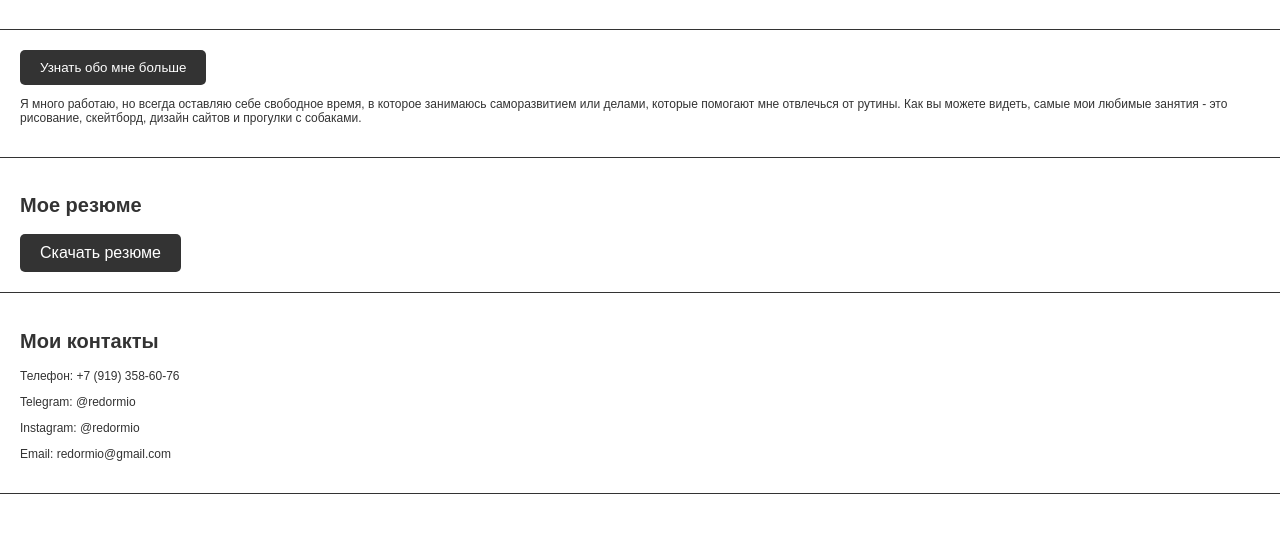
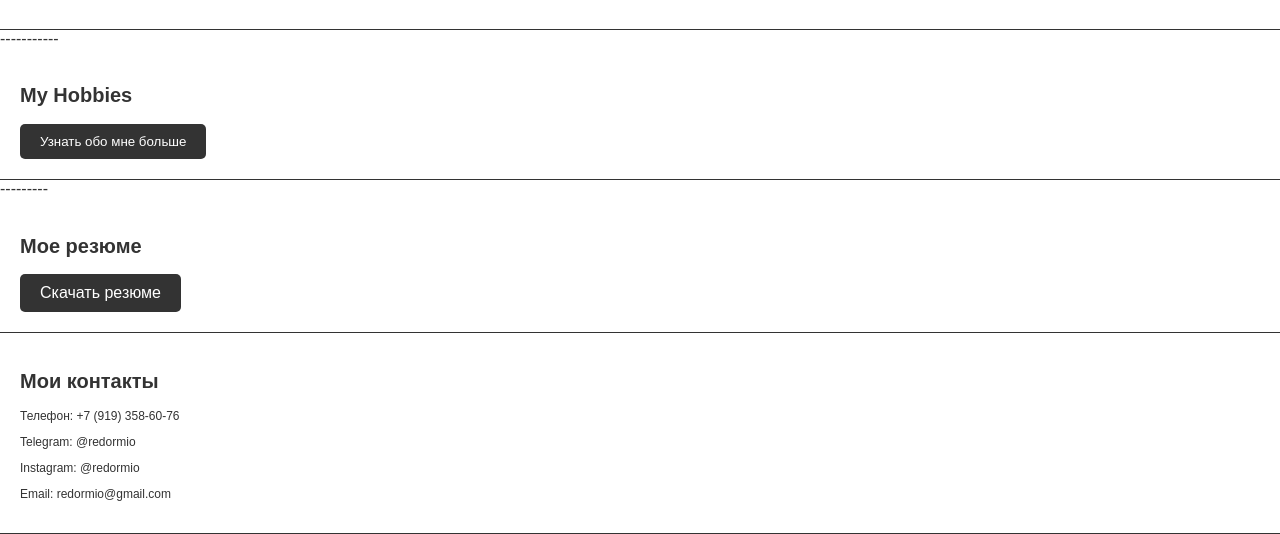
Before and after one commit to redormio/cv, a plain HTML site: page index.html in a window 1280 px wide. Shown: the part 1482-2016 px from the top of the page. Before the commit the page ends 1976 px from the top, so only its background shows below. Drawn offline with Linux system fonts and the light colour scheme.

Commit message:
Update index.html

```diff
--- a/index.html
+++ b/index.html
@@ -19,16 +19,21 @@
         <img src="https://github.com/redormio/cv/blob/main/photo_2022-03-31_01-56-05.jpg" alt="Моя фотография" class="rounded">
         <p>Всем привет! Меня зовут Анастасия, и я из славного города Челябинск. Я работаю старшим контент-менеджером в компании BGS Group. Я самостоятельно изучила HTML5 и CSS и сейчас в процессе овладения java script.</p>
     </div>
+    -----------
     <div class="content-block">
-        <button id="show-more-button">Узнать обо мне больше</button>
-        <div id="hobbies-grid" class="hidden">
-            <div class="hobby"><img src="https://github.com/redormio/cv/blob/main/photo_2022-06-27_00-06-28.jpg" alt="Рисунок" class="rounded"></div>
+    <h2>My Hobbies</h2>
+   <button id="show-more-button">Узнать обо мне больше</button>
+    <div id="hobbies-grid" style="display: none;" class="hidden">
+       <div class="hobby"><img src="https://github.com/redormio/cv/blob/main/photo_2022-06-27_00-06-28.jpg" alt="Рисунок" class="rounded"></div>
             <div class="hobby"><img src="https://github.com/redormio/cv/blob/main/photo_2023-09-25_10-52-16.jpg" alt="Скейтборд - пул на ЧМЗ" class="rounded"></div>
             <div class="hobby"><img src="https://github.com/redormio/cv/blob/main/Desktop%20-%2011.jpg" alt="Редизайн сайта Blash Vintage" class="rounded"></div>
             <div class="hobby"><img src="https://github.com/redormio/cv/blob/main/photo_2023-09-25_10-52-19.jpg" alt="Собака Дина" class="rounded"></div>
-        </div>
-<div><p>Я много работаю, но всегда оставляю себе свободное время, в которое занимаюсь саморазвитием или делами, которые помогают мне отвлечься от рутины. Как вы можете видеть, самые мои любимые занятия - это рисование, скейтборд, дизайн сайтов и прогулки с собаками.</p>
-    </div></div>
+    <p>Я много работаю, но всегда оставляю себе свободное время, в которое занимаюсь саморазвитием или делами, которые помогают мне отвлечься от рутины. Как вы можете видеть, самые мои любимые занятия - это рисование, скейтборд, дизайн сайтов и прогулки с собаками.</p>
+    </div>
+</div>
+
+    ---------
+
     <div id="my-cv" class="content-block">
         <h2>Мое резюме</h2>
         <a href="https://github.com/redormio/cv/blob/main/Anastasiia_Suleimanova_CV.pdff" class="cv-button">Скачать резюме</a>
```
